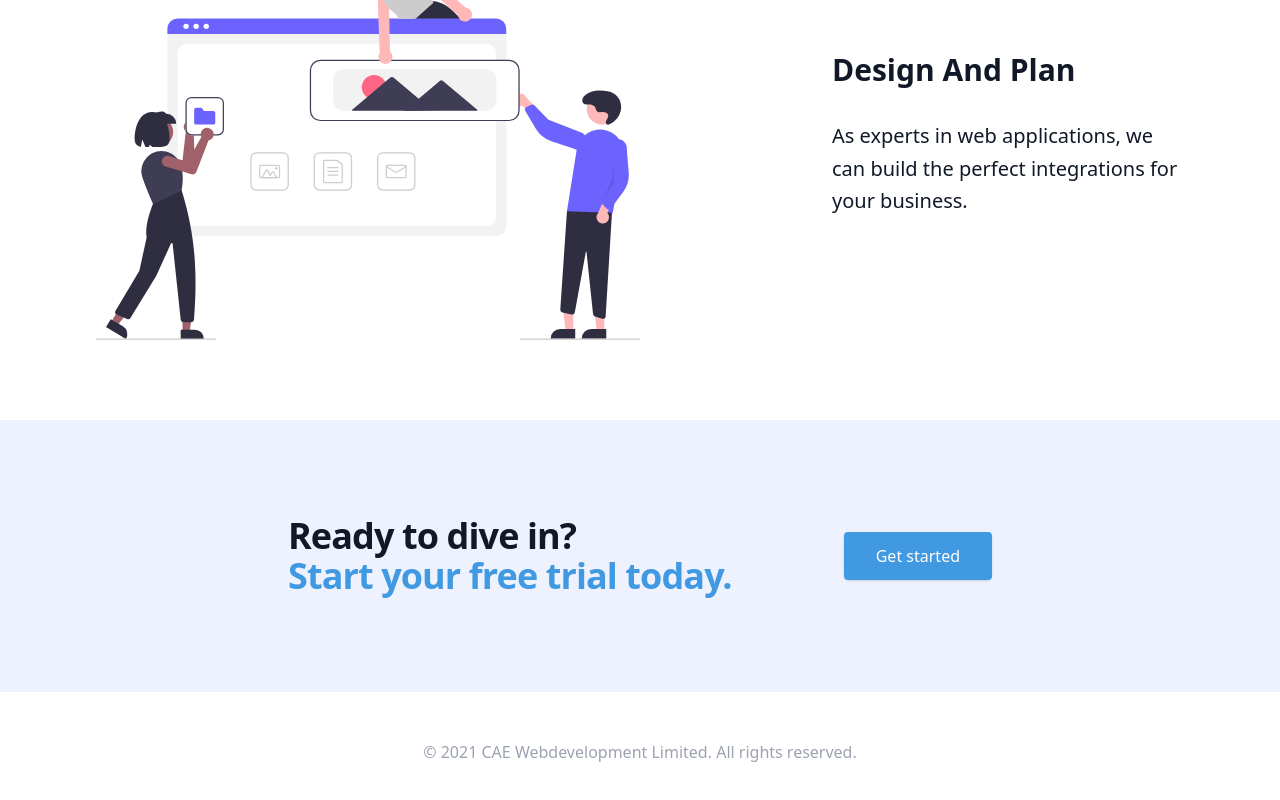
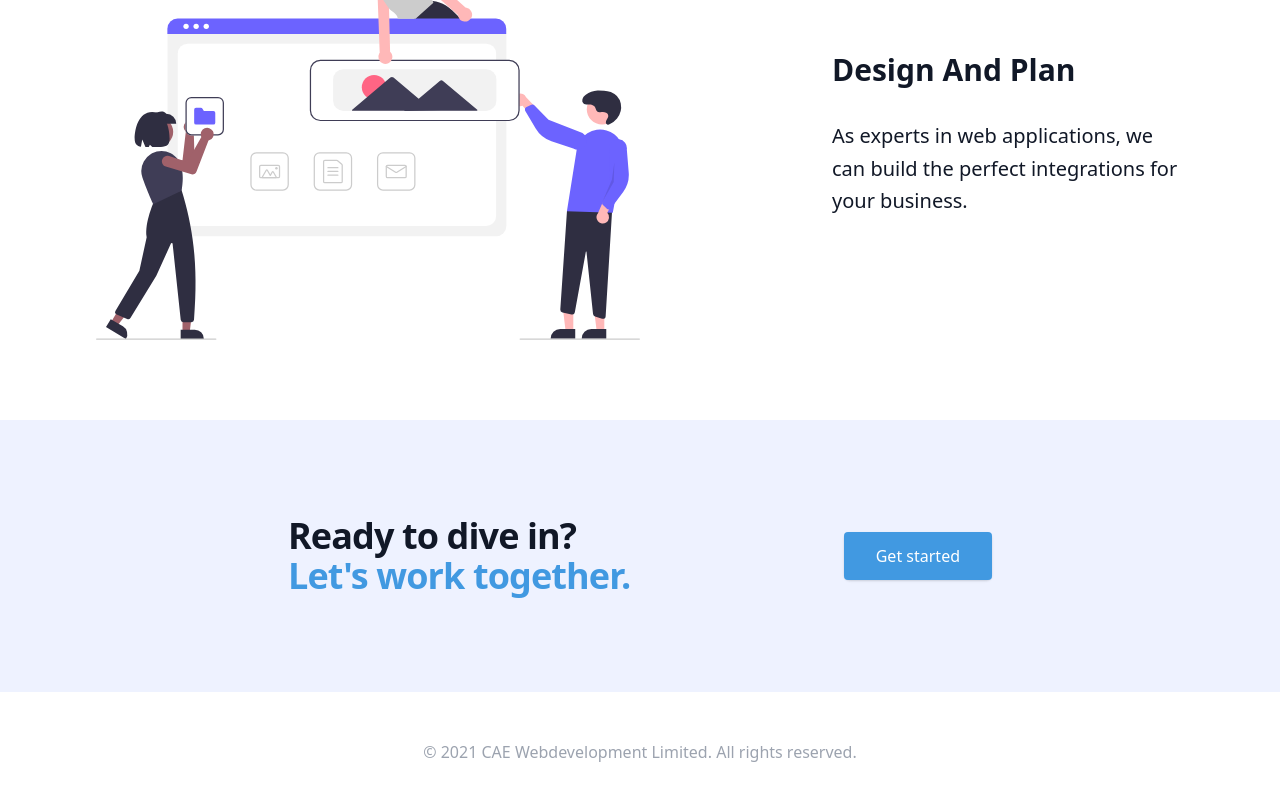
Before and after one commit to csellis/caewebdevelopment.com, a Next.js app: page / in a window 1280 px wide. Shown: the part 2132-2932 px from the top of the page. Built offline with nearby package versions, Linux system fonts and the light colour scheme; what @tailwindcss/ui would draw is missing.

Commit message:
feat: update index language

```diff
--- a/pages/index.js
+++ b/pages/index.js
@@ -214,7 +214,7 @@ function IndexPage() {
         <div className="max-w-screen-md mx-auto py-12 px-4 sm:px-6 lg:py-24 lg:px-8 lg:flex lg:items-center lg:justify-between">
           <h2 className="text-3xl leading-9 font-extrabold tracking-tight text-gray-900 md:text-4xl md:leading-10">
             <span className="block">Ready to dive in?</span>
-            <span className="block text-primary">Start your free trial today.</span>
+            <span className="block text-primary">Let's work together.</span>
           </h2>
           <div className="mt-8 flex lg:flex-shrink-0 lg:mt-0">
             <div className="inline-flex rounded-md shadow">
```
